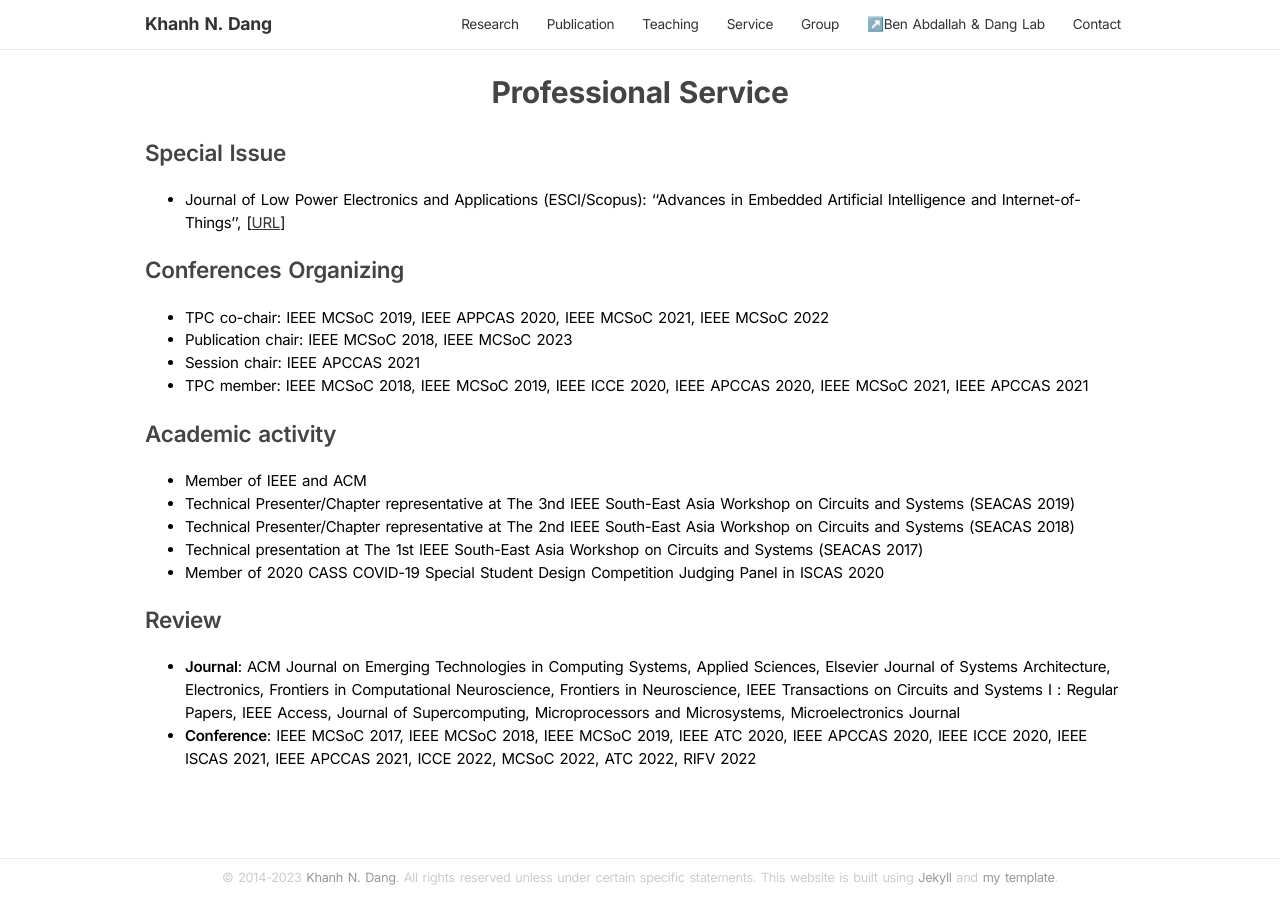
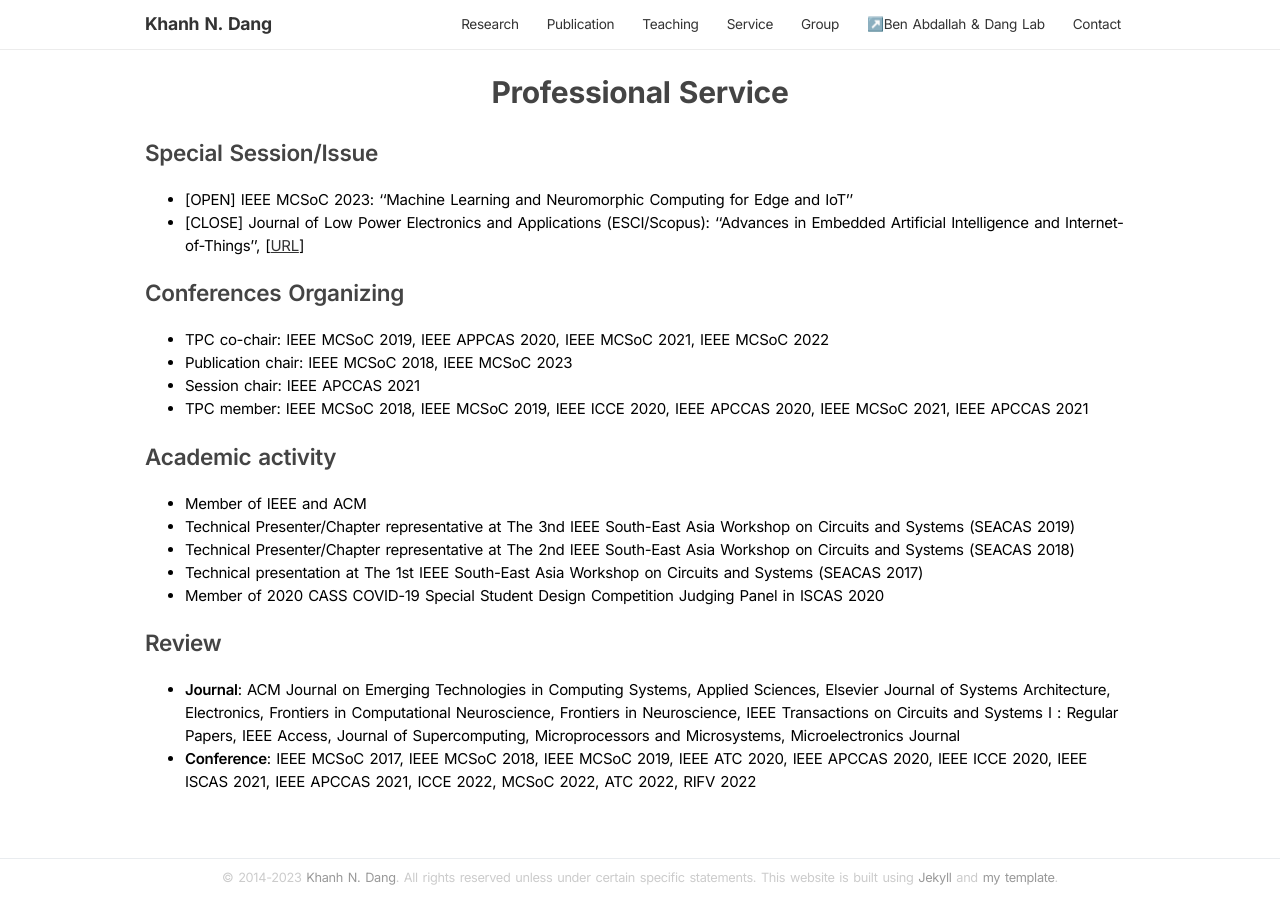
Before and after one commit to khanhdang/minimal-page, a Jekyll site: the page built from service.md, in a window 1280 px wide. Built offline with Jekyll 4.4.1, drawn with Linux system fonts in a browser that asks for light colours.

Commit message:
Update service.md

```diff
--- a/service.md
+++ b/service.md
@@ -5,8 +5,9 @@ title: Service
 
 # Professional Service
 
-## Special Issue
--  Journal of Low Power Electronics and Applications (ESCI/Scopus): ''Advances in Embedded Artificial Intelligence and Internet-of-Things'', \[[URL](https://www.mdpi.com/journal/jlpea/special_issues/DU85TF44GS)\]
+## Special Session/Issue
+- [OPEN] IEEE MCSoC  2023: ''Machine Learning and Neuromorphic Computing for Edge and IoT''
+- [CLOSE] Journal of Low Power Electronics and Applications (ESCI/Scopus): ''Advances in Embedded Artificial Intelligence and Internet-of-Things'', \[[URL](https://www.mdpi.com/journal/jlpea/special_issues/DU85TF44GS)\]
 
 ## Conferences Organizing
 - TPC co-chair: IEEE MCSoC 2019, IEEE APPCAS 2020, IEEE MCSoC 2021, IEEE MCSoC 2022
```
